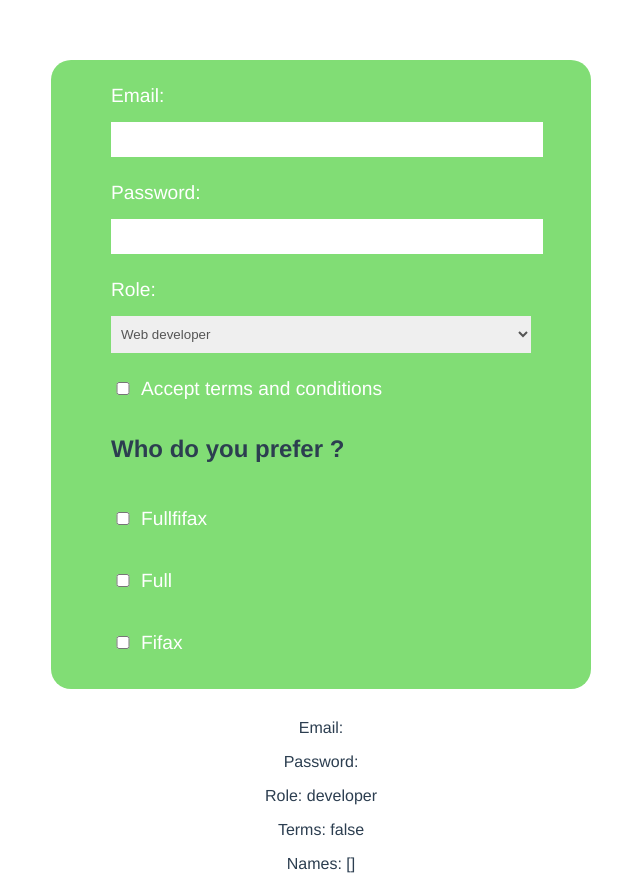
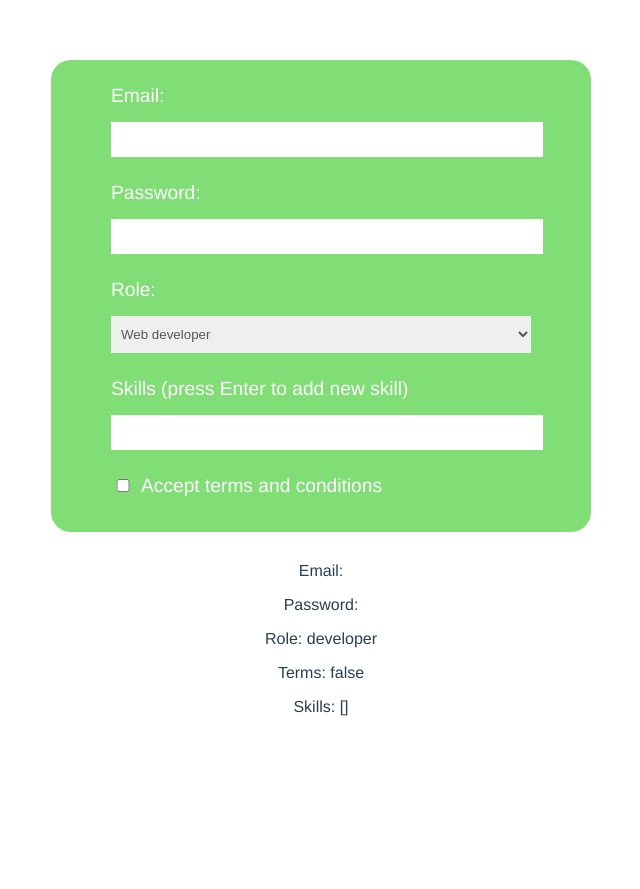
Before and after one commit to Fullfifax/form-submission, a Vue app: page / in a window 1280 px wide. Shown: the whole page, without its empty margins (319-959 px from the left). After the commit the page ends 800 px from the top, so only its background shows below. Built offline with nearby package versions, Linux system fonts and the light colour scheme.

Commit message:
add skills array and key event

```diff
--- a/src/components/SignupForm.vue
+++ b/src/components/SignupForm.vue
@@ -12,11 +12,18 @@
             <option value="design">Web designer</option>
         </select>
 
+        <label>Skills (press Enter to add new skill)</label>
+        <input type="text" v-model="tempSkill" @keyup="addSkill">
+        <div class="pill">
+            <p v-for="skill in skills" :key="skills">{{ skill }}</p>
+        </div>
+
         <div class="terms">
             <input type="checkbox" required v-model="terms">
             <label>Accept terms and conditions</label>
         </div>
 
+        <!--
         <div class="names">
             <h2>Who do you prefer ?</h2>
             <div>
@@ -32,13 +39,16 @@
                 <label>Fifax</label>
             </div>
         </div>
-
+        -->
     </form>
     <p>Email: {{ email }}</p>
     <p>Password: {{ password }}</p>
     <p>Role: {{ role }}</p>
     <p>Terms: {{ terms }}</p>
+    <p>Skills: {{ skills }}</p>
+    <!--
     <p>Names: {{ names }}</p>
+    -->
 </template>
 
 <script>
@@ -49,7 +59,19 @@ export default {
             password: '',
             role: 'developer',
             terms: false,
-            names: []
+            tempSkill: '',
+            skills: []
+            // names: []
+        }
+    },
+    methods: {
+        addSkill(e) {top
+            if(e.key === 'Enter' && this.tempSkill) {
+                if(!this.skills.includes(this.tempSkill)) {
+                    this.skills.push(this.tempSkill)
+                }
+                this.tempSkill = ''
+            }
         }
     }
 }
@@ -86,4 +108,12 @@ export default {
         position: relative;
         width: 16px;
     }
+    .pill {
+        display: flex;
+    }
+    .pill p {
+        color: white;
+        font-size: 1.2em;
+        margin: 1em 1em 0 0;
+    }
 </style>
```
